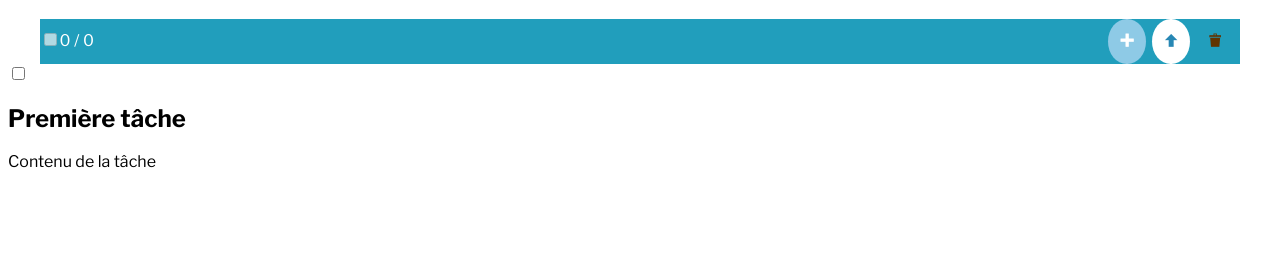
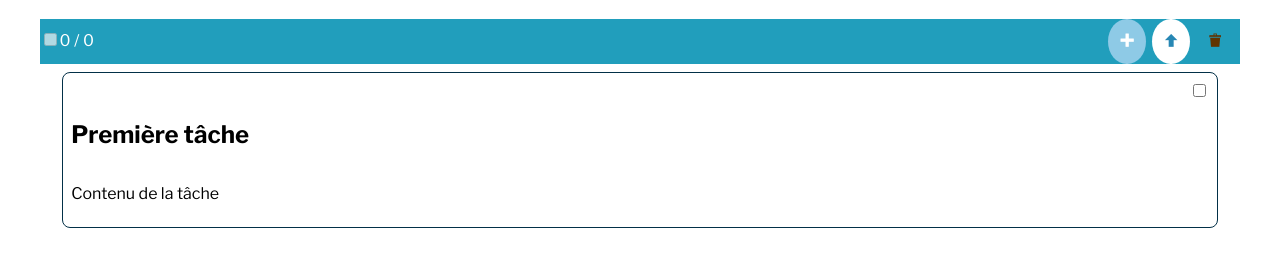
Before and after one commit to dacodemaniak/js-fondamentals, a website built with Vite: page src/index.html in a window 1280 px wide. Shown: the part 63-330 px from the top of the page. Built offline with nearby package versions, Linux system fonts and the light colour scheme; a web font is replaced by a local one.

Commit message:
Card design

```diff
--- a/src/css/main.css
+++ b/src/css/main.css
@@ -1,4 +1,5 @@
 @import url('https://fonts.googleapis.com/css2?family=Libre+Franklin:ital,wght@0,100..900;1,100..900&family=Poppins:wght@300;400;700&display=swap');
+@import "./variables.css";
 @import "./icon.css";
 @import "./toolbar.css";
 @import "./buttons.css";
@@ -20,3 +21,35 @@ body {
 .button-bar button.btn {
     margin-right: .5em;
 }
+
+/**
+* Card design
+*/
+.card {
+    width: 90%;
+    margin: 0 auto;
+    margin-top: .5em;
+    padding: .5em;
+    border: solid 1px var(--primary);
+    border-radius: .5em;
+    display: flex;
+    flex-direction: column;
+}
+
+.card .card-header {
+    display: flex;
+    flex-direction: column;
+    width: 100%;
+    justify-content: space-between;
+}
+.card .card-header .card-selector {
+    display: flex;
+    justify-content: flex-end;
+}
+
+.card .card-content-container {
+    display: flex;
+
+    flex-direction: column;
+    flex-grow: 1;
+}
```
